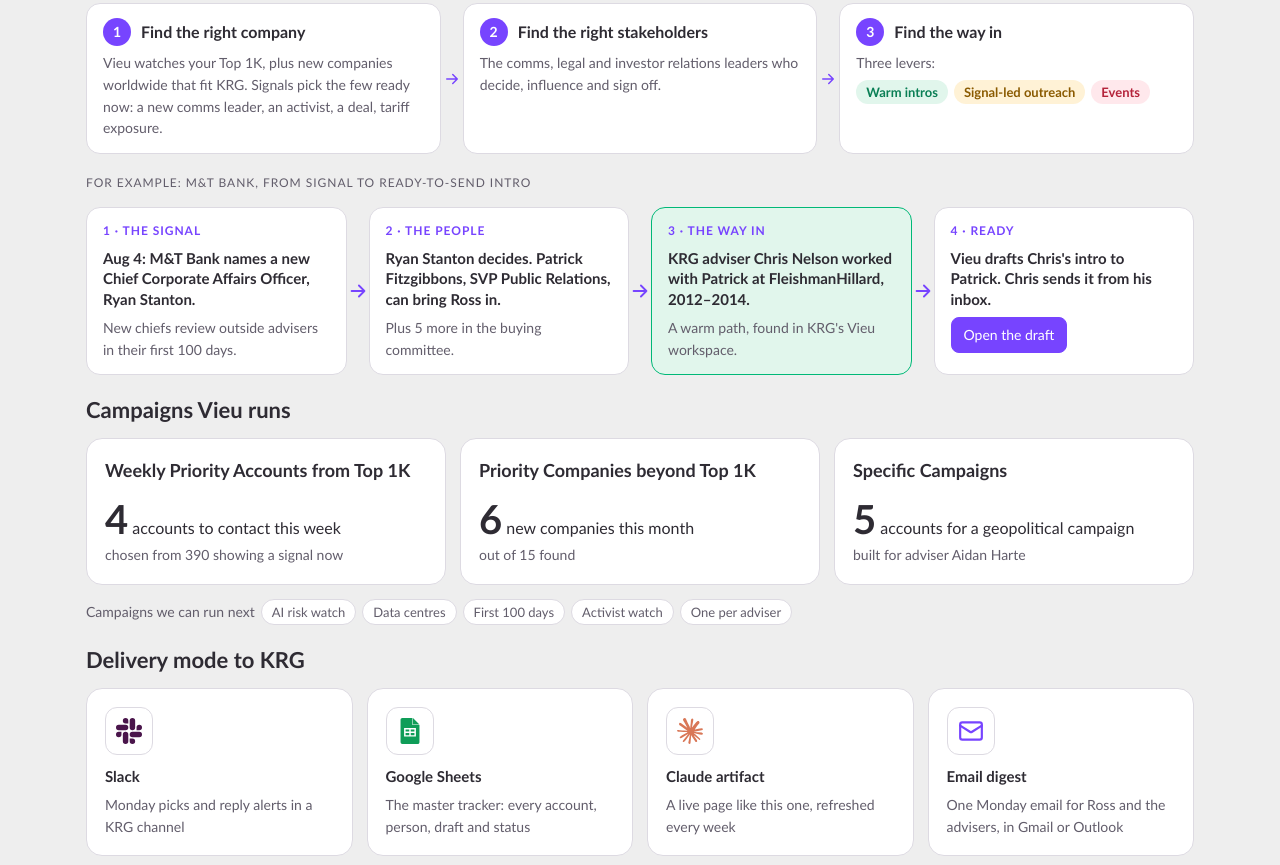
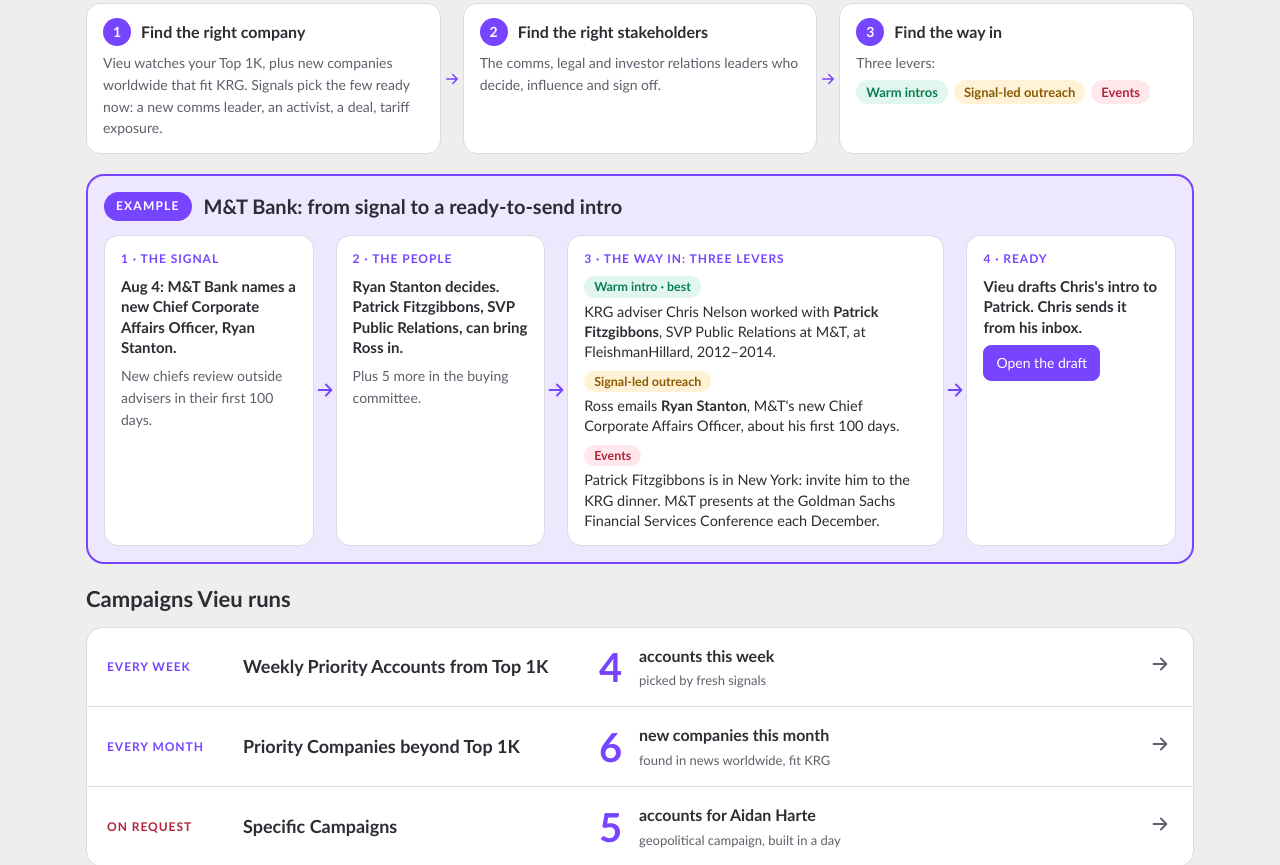
Before and after one commit to rishabajpai/KRG-Advisors, a plain HTML site: page index.html in a window 1280 px wide. Shown: the part 412-1277 px from the top of the page. Drawn offline with Linux system fonts and the light colour scheme; a web font is replaced by a local one.

Commit message:
Add files via upload

```diff
--- a/index.html
+++ b/index.html
@@ -330,12 +330,32 @@
 .subnav button[aria-pressed="true"] { background: var(--accent-soft); border-color: transparent; color: var(--accent); font-weight: 700 }
 .tnum { margin-top: 10px; font-size: 16px; display: flex; align-items: baseline; gap: 8px; flex-wrap: wrap }
 .tnum b { font-size: 40px; line-height: 1 }
-.story { display: grid; grid-template-columns: minmax(0, 1fr) 22px minmax(0, 1fr) 22px minmax(0, 1fr) 22px minmax(0, 1fr) }
+.story { display: grid; grid-template-columns: minmax(0, 1fr) 22px minmax(0, 1fr) 22px minmax(0, 1.8fr) 22px minmax(0, 1fr) }
+.lv { display: grid; gap: 4px; justify-items: start; font-size: 14.5px; line-height: 1.4 }
 .st { background: var(--surface); border: 1px solid var(--line); border-radius: 14px; padding: 14px 16px; display: grid; gap: 8px; align-content: start; justify-items: start; font-size: 15px; min-width: 0 }
 .st.warm { border-color: var(--warm-dot); background: var(--warm-soft) }
 .st .sn { font-size: 12px; letter-spacing: .08em; text-transform: uppercase; color: var(--accent); font-weight: 700 }
 .st b { font-weight: 700; line-height: 1.35 }
 @container (max-width: 760px) { .story { grid-template-columns: 1fr; gap: 6px } .story .join { transform: rotate(90deg); justify-self: start; margin-left: 16px } }
+.live { border: 2px solid var(--accent); border-radius: 18px; padding: 16px; display: grid; gap: 14px; background: var(--accent-soft); margin-top: 6px }
+.live-h { display: flex; flex-wrap: wrap; align-items: center; gap: 8px 12px }
+.live-h h3 { font-size: 20px }
+.livebadge { display: inline-flex; align-items: center; gap: 8px; background: var(--accent); color: #fff; font-size: 12px; font-weight: 700; letter-spacing: .1em; text-transform: uppercase; padding: 5px 12px; border-radius: 999px }
+.pulse { width: 8px; height: 8px; border-radius: 50%; background: #00EC8A; box-shadow: 0 0 0 3px rgba(0,236,138,.35) }
+.camps { border: 1px solid var(--line); border-radius: 16px; background: var(--surface); overflow: hidden }
+.camp { font: inherit; color: inherit; text-align: left; width: 100%; background: none; border: 0; border-top: 1px solid var(--line); cursor: pointer; display: grid; grid-template-columns: 120px minmax(0, 340px) minmax(0, 1fr) 24px; gap: 16px; align-items: center; padding: 16px 20px }
+.camp:first-child { border-top: 0 }
+.camp:hover { background: var(--tint) }
+.camp .cad { font-size: 12px; letter-spacing: .08em; text-transform: uppercase; font-weight: 700; color: var(--accent) }
+.camp.geo .cad { color: var(--geo) }
+.camp .ct { font-size: 18px; font-weight: 700 }
+.camp .cn { display: flex; align-items: center; gap: 12px }
+.camp .cn b { font-size: 40px; color: var(--accent); line-height: 1; font-variant-numeric: tabular-nums; min-width: 28px }
+.camp .cn > span { display: grid; gap: 2px; font-size: 16px }
+.camp .cn strong { font-weight: 700 }
+.camp .cn small { font-size: 13px; color: var(--muted) }
+.camp .go { color: var(--muted) }
+@container (max-width: 620px) { .camp { grid-template-columns: 1fr; gap: 6px } .camp .go { display: none } }
 .dlv { display: grid; grid-template-columns: repeat(4, minmax(0, 1fr)); gap: 14px }
 .dv { background: var(--surface); border: 1px solid var(--line); border-radius: 16px; padding: 18px; display: grid; gap: 6px; align-content: start }
 .dv .ic { width: 48px; height: 48px; border-radius: 12px; background: #FFFFFF; border: 1px solid var(--line); display: grid; place-items: center; margin-bottom: 4px }
@@ -578,25 +598,28 @@
       <div class="fk"><div class="step"><i>3</i>Find the way in</div><span class="cap">Three levers:</span>
         <div class="levers"><button class="way warm" data-tab="outreach">Warm intros</button><button class="way note" data-tab="outreach">Signal-led outreach</button><button class="way geo" data-tab="events">Events</button></div></div>
     </div>
-    <div class="label" style="margin-top:6px">For example: ${esc(X.account)}, from signal to ready-to-send intro</div>
+    <div class="live"><div class="live-h"><span class="livebadge">Example</span><h3>${esc(X.account)}: from signal to a ready-to-send intro</h3></div>
     <div class="story">
       <div class="st"><span class="sn">1 · The signal</span><b>${dt(A.signal.date)}: ${esc(X.account)} names a new Chief Corporate Affairs Officer, ${esc(X.decision)}.</b><span class="cap">New chiefs review outside advisers in their first 100 days.</span></div>
       ${JOIN}
       <div class="st"><span class="sn">2 · The people</span><b>${esc(X.decision)} decides. ${esc(X.relay)}, SVP Public Relations, can bring Ross in.</b><span class="cap">Plus ${A.committee.length - 2} more in the buying committee.</span></div>
       ${JOIN}
-      <div class="st warm"><span class="sn">3 · The way in</span><b>KRG adviser ${esc(X.introducer)} worked with ${esc(first(X.relay))} at FleishmanHillard, 2012–2014.</b><span class="cap">A warm path, found in KRG's Vieu workspace.</span></div>
+      <div class="st"><span class="sn">3 · The way in: three levers</span>
+        <div class="lv"><span class="way warm">Warm intro · best</span><span>KRG adviser ${esc(X.introducer)} worked with <b>${esc(X.relay)}</b>, SVP Public Relations at M&amp;T, at FleishmanHillard, 2012–2014.</span></div>
+        <div class="lv"><span class="way note">Signal-led outreach</span><span>Ross emails <b>${esc(X.decision)}</b>, M&amp;T's new Chief Corporate Affairs Officer, about his first 100 days.</span></div>
+        <div class="lv"><span class="way geo">Events</span><span>${esc(X.relay)} is in New York: invite him to the KRG dinner. M&amp;T presents at the Goldman Sachs Financial Services Conference each December.</span></div></div>
       ${JOIN}
       <div class="st"><span class="sn">4 · Ready</span><b>Vieu drafts ${esc(first(X.introducer))}'s intro to ${esc(first(X.relay))}. ${esc(first(X.introducer))} sends it from his inbox.</b><button class="btn primary" data-goto="${esc(X.id)}">Open the draft</button></div>
-    </div></div>
+    </div></div></div>
 
   <div class="sec"><h2>Campaigns Vieu runs</h2>
-    <div class="trio">
-      <button class="tile" data-tab="week"><span class="h">Weekly Priority Accounts from Top 1K</span>
-        <span class="tnum"><b>${W.length}</b> accounts to contact this week</span><span class="cap">chosen from ${fmt(O.fresh)} showing a signal now</span></button>
-      <button class="tile" data-tab="new"><span class="h">Priority Companies beyond Top 1K</span>
-        <span class="tnum"><b>${M.accounts.length}</b> new companies this month</span><span class="cap">out of ${M.totalFound} found</span></button>
-      <button class="tile geo" data-tab="campaign"><span class="h">Specific Campaigns</span>
-        <span class="tnum"><b>${C.accounts.length}</b> accounts for a geopolitical campaign</span><span class="cap">built for adviser Aidan Harte</span></button>
+    <div class="camps">
+      <button class="camp" data-tab="week"><span class="cad">Every week</span><span class="ct">Weekly Priority Accounts from Top 1K</span>
+        <span class="cn"><b>${W.length}</b><span><strong>accounts this week</strong><small>picked by fresh signals</small></span></span><span class="go" aria-hidden="true">${ARROW}</span></button>
+      <button class="camp" data-tab="new"><span class="cad">Every month</span><span class="ct">Priority Companies beyond Top 1K</span>
+        <span class="cn"><b>${M.accounts.length}</b><span><strong>new companies this month</strong><small>found in news worldwide, fit KRG</small></span></span><span class="go" aria-hidden="true">${ARROW}</span></button>
+      <button class="camp geo" data-tab="campaign"><span class="cad">On request</span><span class="ct">Specific Campaigns</span>
+        <span class="cn"><b>${C.accounts.length}</b><span><strong>accounts for Aidan Harte</strong><small>geopolitical campaign, built in a day</small></span></span><span class="go" aria-hidden="true">${ARROW}</span></button>
     </div>
     <div class="chips"><span class="cap">Campaigns we can run next</span><span class="chip">AI risk watch</span><span class="chip">Data centres</span><span class="chip">First 100 days</span><span class="chip">Activist watch</span><span class="chip">One per adviser</span></div></div>
 
```
